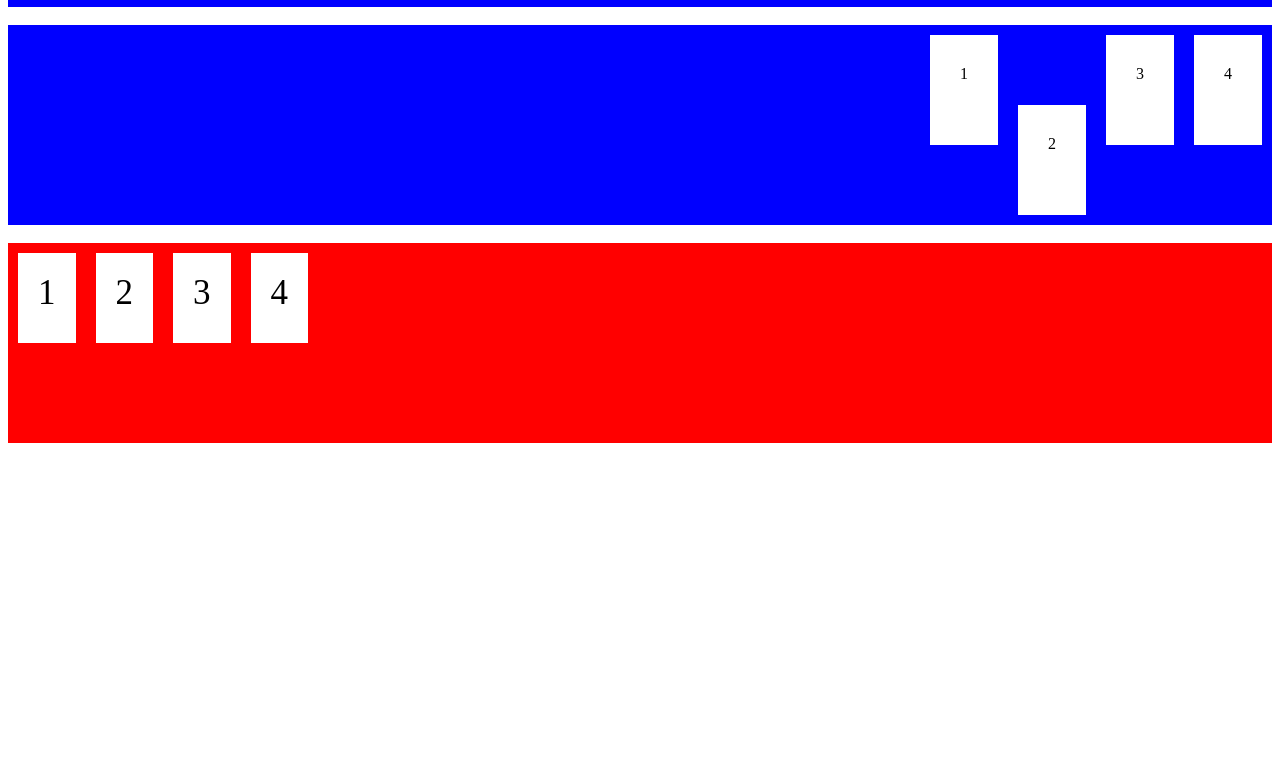
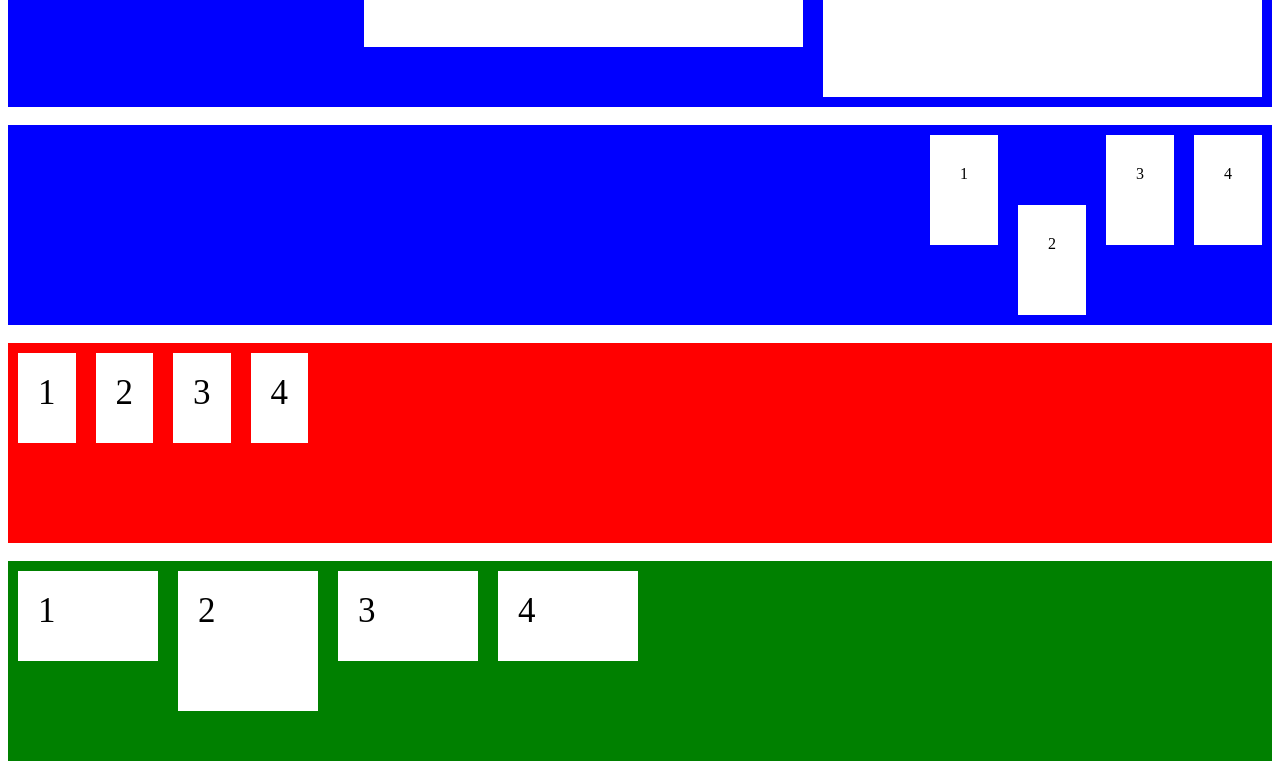
Before and after one commit to doriana-ajeti/web-adv, a plain HTML site: page module 19/index.html in a window 1280 px wide. Shown: the part 461-1230 px from the top of the page. Before the commit the page ends 912 px from the top, so only its background shows below. Drawn offline with Linux system fonts and the light colour scheme.

Commit message:
module 19

```diff
--- a/module 19/index.html
+++ b/module 19/index.html
@@ -30,5 +30,13 @@
         <div>4</div>
 
     </div>
+    <br>
+      <div class="container4">
+        <div>1</div>
+        <div>2</div>
+        <div>3</div>
+        <div>4</div>
+
+    </div>
 </body>
 </html>
--- a/module 19/style.css
+++ b/module 19/style.css
@@ -87,3 +87,34 @@ height: 50px;
 }
 .container div:nth-child(4){height: 200px;
 }
+
+.container4{
+      display: flex;
+        background-color: green;
+        flex-direction: row;
+       height: 200px;
+       align-content: flex-start;
+       /*align-content:flex-end;*/
+       /*align-content:center;*/
+       /*align-content:wrap;*/
+       /*align-content:stretch;*/
+       flex-wrap: nowrap;
+
+}
+.container4 div{
+    background-color: white;
+    margin: 10px;
+    padding: 20px;
+    height: 50px;
+    font-size: 35px;
+    width: 100px;
+}
+
+.container4 div:nth-child(2){
+    height: 100px;
+}
+.container div:nth-child(3){
+    height: 300px;
+}
+.container div:nth-child(4){height: 250px;
+}
```
Also changed, not shown: module 20/index.html (added, +11 -0 lines), module 20/style.css (added).
